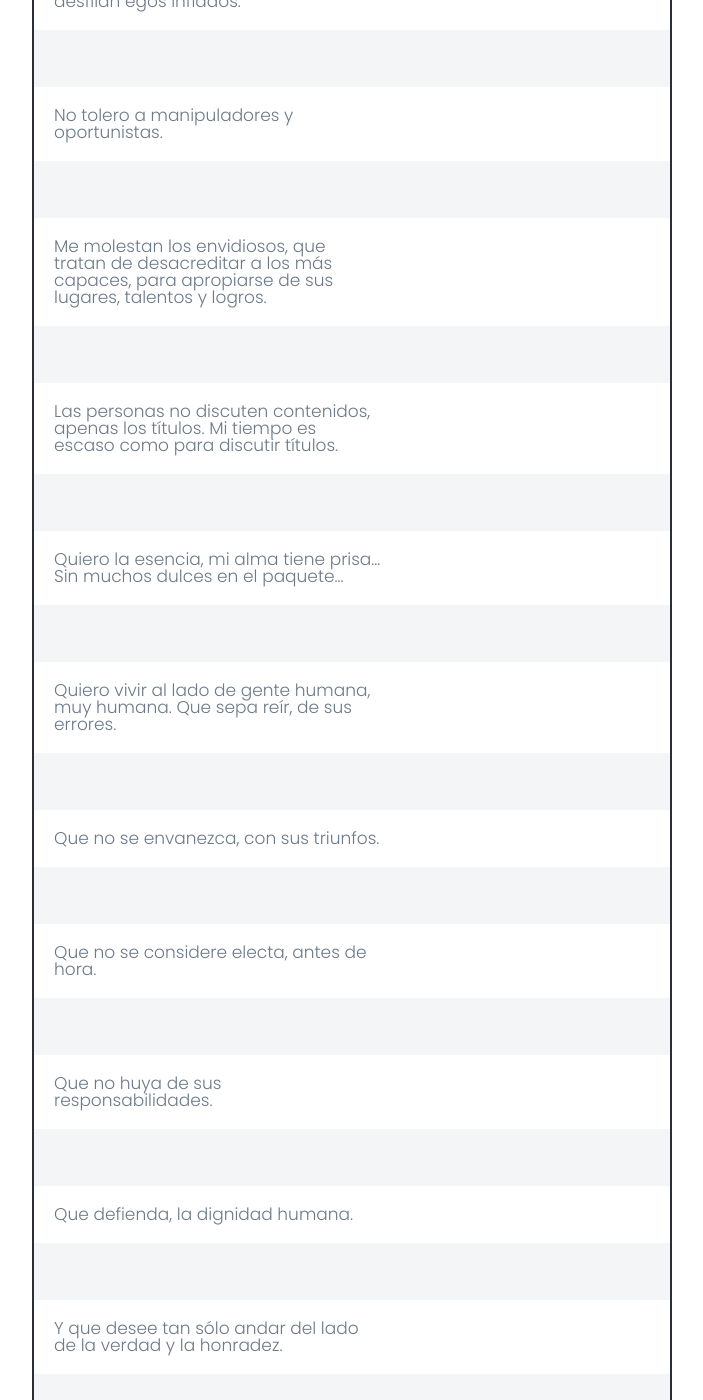
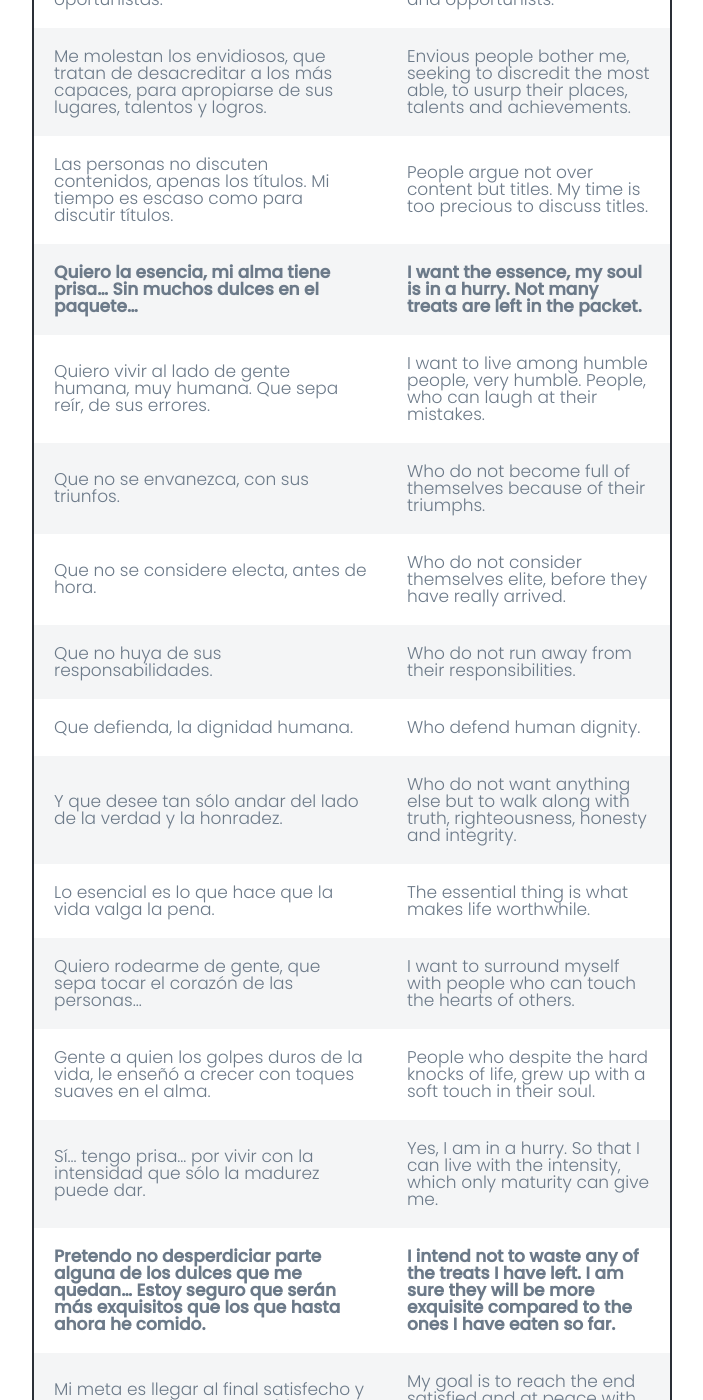
Before and after one commit to 950cagney/950cagney.github.io, a Jekyll site: the page built from _posts/2018-01-26-petty.md, in a window 1280 px wide and 1400 px high, scrolled down 1925 px. Shown: the whole window, without its empty margins (288-991 px from the left). Built offline with Jekyll 4.4.1, drawn with Linux system fonts in a browser that asks for light colours; nearby versions of some CDN libraries; some of the changed text lies outside the part shown.

Commit message:
Update 2018-01-26-petty.md

```diff
--- a/_posts/2018-01-26-petty.md
+++ b/_posts/2018-01-26-petty.md
@@ -5,54 +5,35 @@ author: Petty
 featured_image: '/images/demo/blog-01.jpg'
 ---
 
-_A poem by M&acute;rio de Andarde (São Paulo, Brazil 1893–1945)_
+|---|---|
+| Ya pasaron cinco años. Al reflexionar hoy, este poema me recordó a mi hermana. | Five years have passed. As I reflect on today, this poem reminded me of my sister. |
+
 
 ![](/images/demo/landscape-01.jpg)
 
+_A poem by M&aacute;rio de Andarde (São Paulo, Brazil 1893–1945)_
 
 |---|----|
 |Conté mis años y descubrí, que tengo menos tiempo para vivir de aquí en adelante, que el que viví hasta ahora... | I counted my years and discovered that I have fewer years left to live compared to the time I have lived until now... |
-| | |
 |Me siento como aquel niño que ganó un paquete de dulces: los primeros los comió con agrado, pero, cuando percibió que quedaban pocos, comenzó a saborearlos profundamente. | I feel like that kid who won a package of goodies: he ate the first half eagerly, but when there were few, he began to savor each one deeply. |
-| | |
 |Ya no tengo tiempo para reuniones interminables, donde se discuten estatutos, normas, procedimientos y reglamentos internos, sabiendo que no se va a lograr nada. | I have no time for endless meetings where discuss statutes, rules, procedures and regulations, knowing that it will not achieve anything.|
-|
-|Ya no tengo tiempo para soportar a personas absurdas que, a pesar de su edad cronológica, no han crecido.
-|
-|Ya no tengo tiempo para lidiar con mediocridades.
-|
-|No quiero estar en reuniones donde desfilan egos inflados.
-|
-|No tolero a manipuladores y oportunistas.
-|
-|Me molestan los envidiosos, que tratan de desacreditar a los más capaces, para apropiarse de sus lugares, talentos y logros.
-|
-|Las personas no discuten contenidos, apenas los títulos. Mi tiempo es escaso como para discutir títulos.
-|
-|Quiero la esencia, mi alma tiene prisa…Sin muchos dulces en el paquete…
-|
-|Quiero vivir al lado de gente humana, muy humana. Que sepa reír, de sus errores.
-|
-|Que no se envanezca, con sus triunfos.
-|
-|Que no se considere electa, antes de hora.
-|
-|Que no huya de sus responsabilidades.
-|
-|Que defienda, la dignidad humana.
-|
-|Y que desee tan sólo andar del lado de la verdad y la honradez.
-|
-|Lo esencial es lo que hace que la vida valga la pena.
-|
-|Quiero rodearme de gente, que sepa tocar el corazón de las personas…
-|
-|Gente a quien los golpes duros de la vida, le enseñó a crecer con toques suaves en el alma.
-|
-|Sí... tengo prisa... por vivir con la intensidad que sólo la madurez puede dar.
-|
-|Pretendo no desperdiciar parte alguna de los dulces que me quedan... Estoy seguro que serán más exquisitos que los que hasta ahora he comido.
-
-Mi meta es llegar al final satisfecho y en paz con mis seres queridos y con mi conciencia.
-
-Tenemos dos vidas y la segunda comienza cuando te das cuenta que sólo tienes una.
+|Ya no tengo tiempo para soportar a personas absurdas que, a pesar de su edad cronológica, no han crecido. | I have no time to withstand ridiculous people who, despite their chronological age have not grown. |
+|Ya no tengo tiempo para lidiar con mediocridades. | I don’t have time to deal with mediocrity. |
+|No quiero estar en reuniones donde desfilan egos inflados. | I do not want to be in meetings where inflated egos are on parade. |
+|No tolero a manipuladores y oportunistas. | I won’t tolerate manipulators and opportunists. |
+|Me molestan los envidiosos, que tratan de desacreditar a los más capaces, para apropiarse de sus lugares, talentos y logros. | Envious people bother me, seeking to discredit the most able, to usurp their places, talents and achievements. |
+|Las personas no discuten contenidos, apenas los títulos. Mi tiempo es escaso como para discutir títulos. | People argue not over content but titles. My time is too precious to discuss titles. |
+|**Quiero la esencia, mi alma tiene prisa... Sin muchos dulces en el paquete...** | **I want the essence, my soul is in a hurry. Not many treats are left in the packet.** |
+|Quiero vivir al lado de gente humana, muy humana. Que sepa reír, de sus errores. | I want to live among humble people, very humble. People, who can laugh at their mistakes. |
+|Que no se envanezca, con sus triunfos. | Who do not become full of themselves because of their triumphs. |
+|Que no se considere electa, antes de hora. | Who do not consider themselves elite, before they have really arrived. |
+|Que no huya de sus responsabilidades. | Who do not run away from their responsibilities. |
+|Que defienda, la dignidad humana. | Who defend human dignity. |
+|Y que desee tan sólo andar del lado de la verdad y la honradez. | Who do not want anything else but to walk along with truth, righteousness, honesty and integrity. |
+|Lo esencial es lo que hace que la vida valga la pena. | The essential thing is what makes life worthwhile. |
+|Quiero rodearme de gente, que sepa tocar el corazón de las personas... | I want to surround myself with people who can touch the hearts of others. |
+|Gente a quien los golpes duros de la vida, le enseñó a crecer con toques suaves en el alma. | People who despite the hard knocks of life, grew up with a soft touch in their soul. |
+|Sí... tengo prisa... por vivir con la intensidad que sólo la madurez puede dar. | Yes, I am in a hurry. So that I can live with the intensity, which only maturity can give me. |
+|**Pretendo no desperdiciar parte alguna de los dulces que me quedan... Estoy seguro que serán más exquisitos que los que hasta ahora he comido.** | **I intend not to waste any of the treats I have left. I am sure they will be more exquisite compared to the ones I have eaten so far.** |
+| Mi meta es llegar al final satisfecho y en paz con mis seres queridos y con mi conciencia. | My goal is to reach the end satisfied and at peace with my loved ones and my conscience. |
+| Tenemos dos vidas y la segunda comienza cuando te das cuenta que sólo tienes una. | We have two lives and the second starts when you realize that you only have one. |
```
